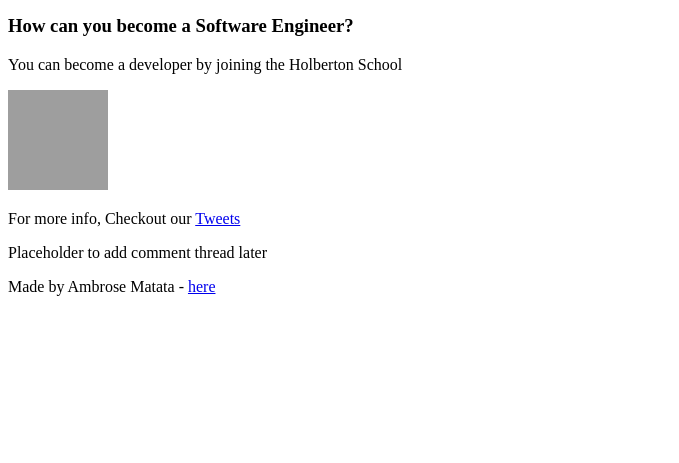
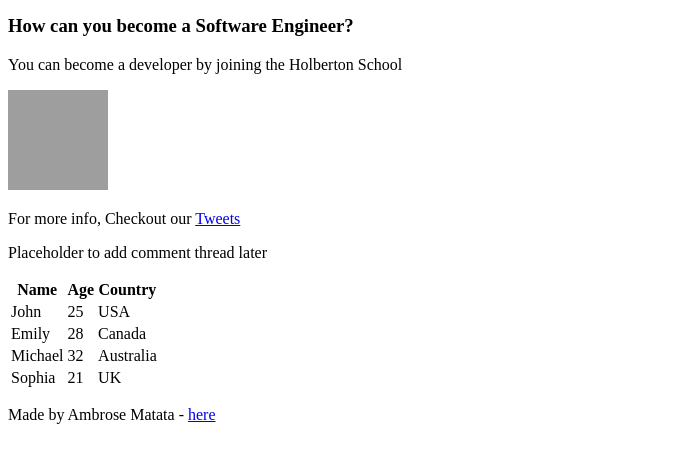
Before and after one commit to Masaku12/alx_html_css, a plain HTML site: page html_basic/index.html in a window 1280 px wide. Shown: the part 207-670 px from the top of the page, without its empty margins (0-679 px from the left). Drawn offline with Linux system fonts and the light colour scheme; grey boxes are pictures that could not be loaded.

Commit message:
Updated my Home Page

```diff
--- a/html_basic/index.html
+++ b/html_basic/index.html
@@ -23,6 +23,39 @@
             <aside>
                 <p>Placeholder to add comment thread later</p>
             </aside>
+            <article>
+                <table>
+                    <thead>
+                        <tr>
+                            <th><strong>Name</strong></th>
+                            <th><strong>Age</strong></th>
+                            <th><strong>Country</strong></th>
+                        </tr>
+                    </thead>
+                    <tbody>
+                        <tr>
+                            <td>John</td>
+                            <td>25</td>
+                            <td>USA</td>
+                        </tr>
+                        <tr>
+                            <td>Emily</td>
+                            <td>28</td>
+                            <td>Canada</td>
+                        </tr>
+                        <tr>
+                            <td>Michael</td>
+                            <td>32</td>
+                            <td>Australia</td>
+                        </tr>
+                        <tr>
+                            <td>Sophia</td>
+                            <td>21</td>
+                            <td>UK</td>
+                        </tr>
+                    </tbody>
+                </table>
+            </article>
         </main>
     </header>
     </body>
```
